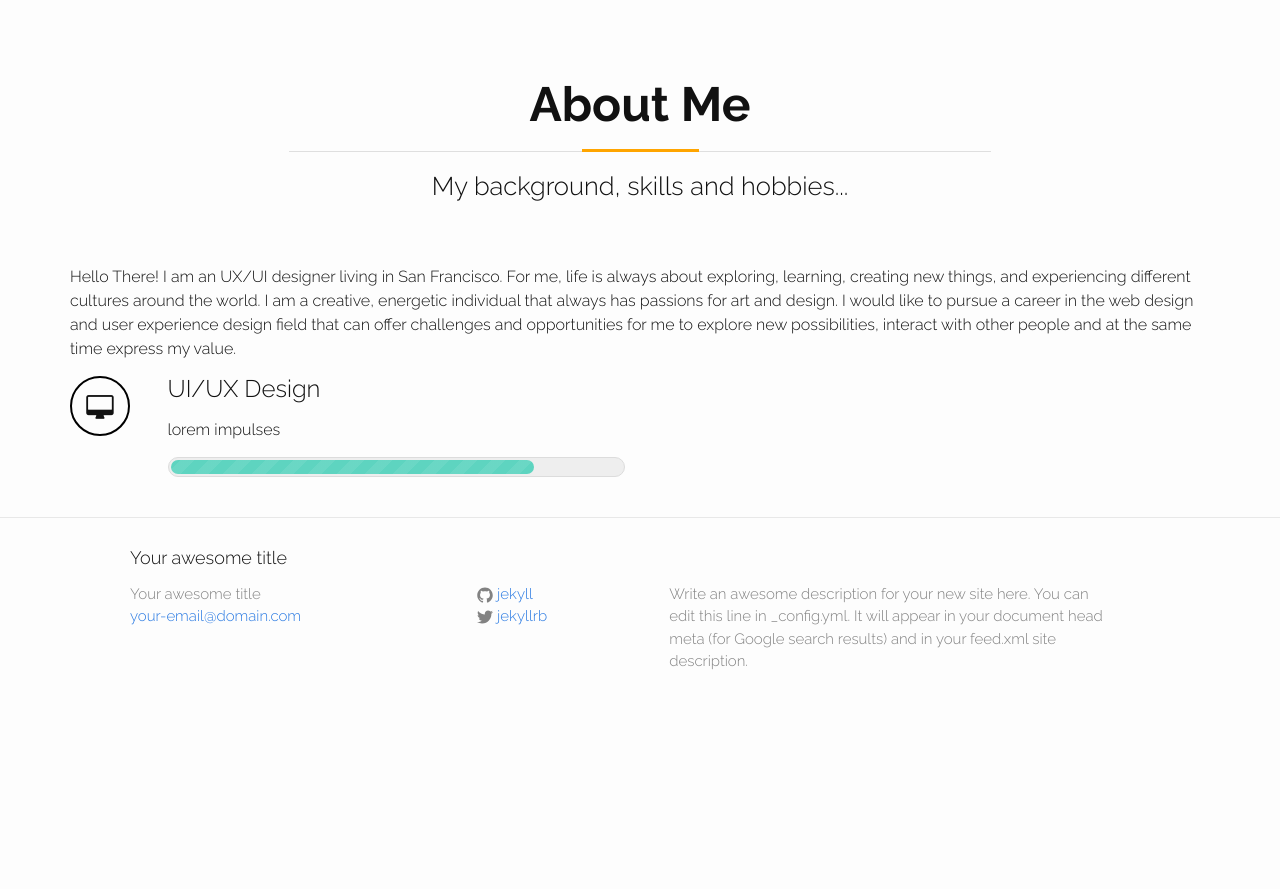
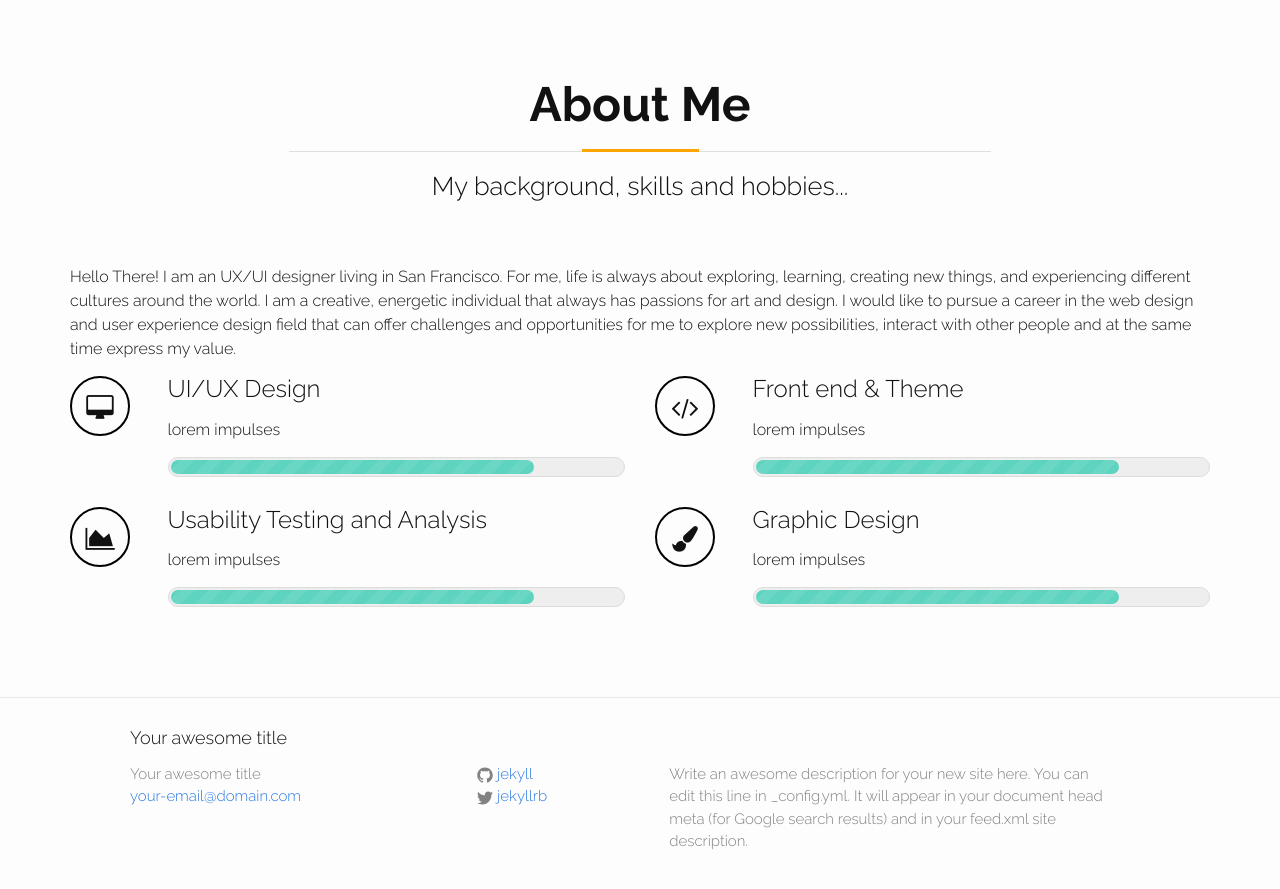
Before and after one commit to qqu/mysite, a Jekyll site: the page built from index.html, in a window 1280 px wide and 1317 px high, cut to the strip 404-1293 px from the top of the window. Built offline with Jekyll 4.4.1, drawn with Linux system fonts in a browser that asks for light colours; nearby versions of some CDN libraries.

Commit message:
Add 4 skills

```diff
--- a/_includes/front/skills/skill-detail.html
+++ b/_includes/front/skills/skill-detail.html
@@ -13,6 +13,52 @@
       </div>
     </div>
   </div>
+
+  <div class="row">
+    <div class="col-xs-2">
+      <div class="skill-icon">
+        <i class="fa fa-area-chart"></i>
+      </div>
+    </div>
+    <div class="col-xs-10">
+      <div class="skill-info">
+        <h3>Usability Testing and Analysis</h3>
+        <p>lorem impulses</p>
+        <div class="skill-lv" aria-label="advanced"></div>
+      </div>
+    </div>
+  </div>
+
 </div>
 <div class="col-md-6">
+
+  <div class="row">
+    <div class="col-xs-2">
+      <div class="skill-icon">
+        <i class="fa fa-code"></i>
+      </div>
+    </div>
+    <div class="col-xs-10">
+      <div class="skill-info">
+        <h3>Front end & Theme </h3>
+        <p>lorem impulses</p>
+        <div class="skill-lv" aria-label="advanced"></div>
+      </div>
+    </div>
+  </div>
+
+  <div class="row">
+    <div class="col-xs-2">
+      <div class="skill-icon">
+        <i class="fa fa-paint-brush"></i>
+      </div>
+    </div>
+    <div class="col-xs-10">
+      <div class="skill-info">
+        <h3>Graphic Design</h3>
+        <p>lorem impulses</p>
+        <div class="skill-lv" aria-label="advanced"></div>
+      </div>
+    </div>
+  </div>
 </div>
--- a/assets/_sass/_base.scss
+++ b/assets/_sass/_base.scss
@@ -156,6 +156,7 @@ h1, h2, h3, h4, h5, h6 {
 .section-header{
     margin-bottom: $spacing-unit*2;
     .section-title {
+        z-index: -9999;
         &.large {
             font-weight: 600;
             font-size: $heading-lg;
--- a/assets/_sass/partials/_skills.scss
+++ b/assets/_sass/partials/_skills.scss
@@ -17,6 +17,8 @@
   display: block;
   position: relative; // For positioning bar pseudo elements
   width: 100%;
+  height: 20px;
+  margin-bottom: $spacing-unit;
   &:before,
   &:after {
     content: "";
```
